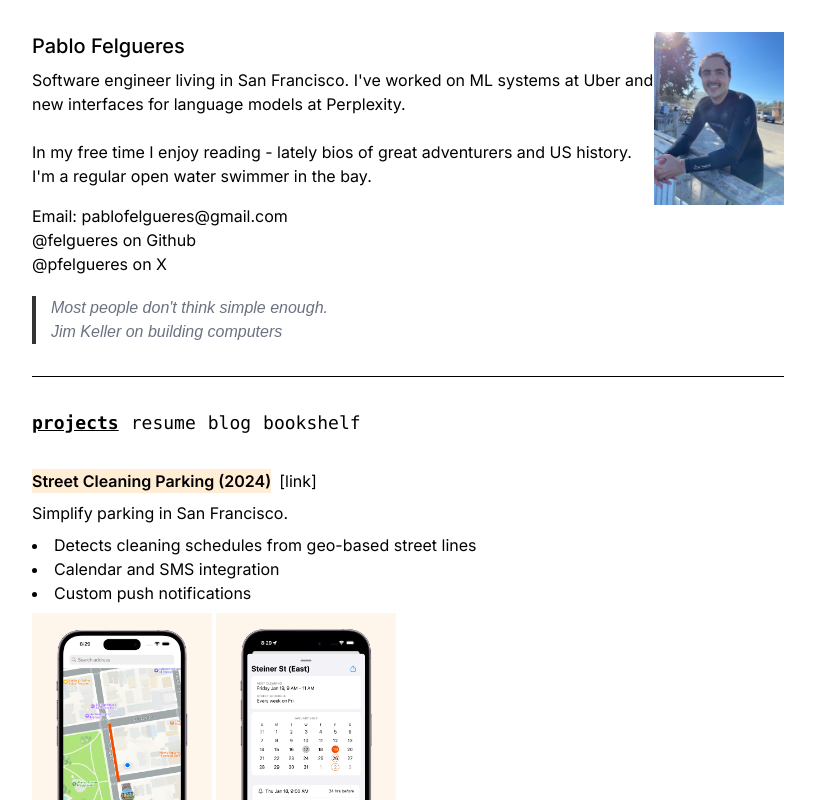
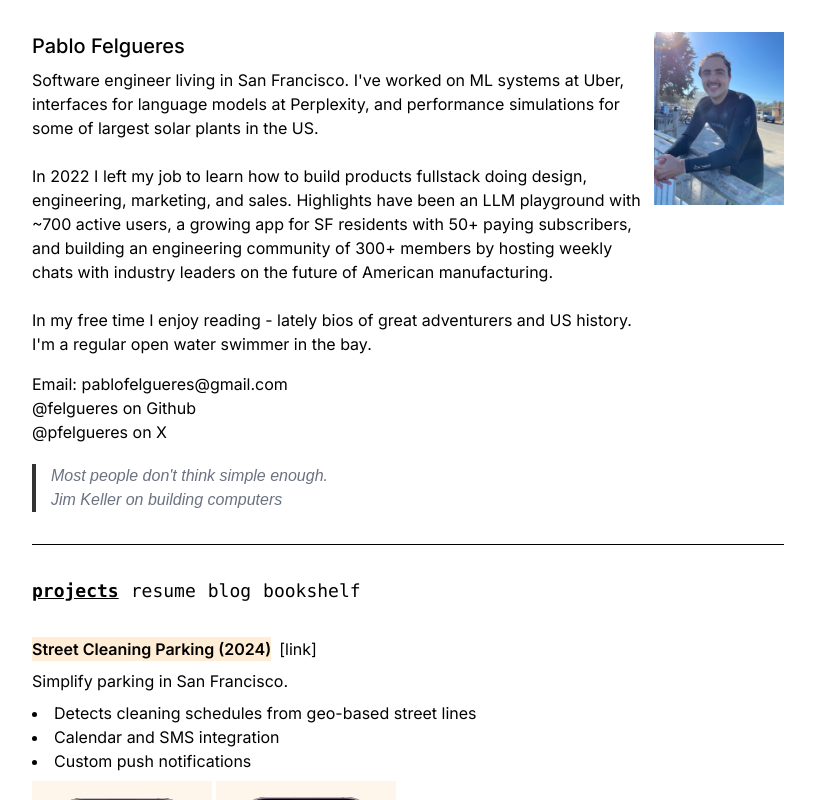
Before and after one commit to felgueres/mysite, a Next.js app: page / in a window 1280 px wide. Shown: the top 800 px of the page, without its empty margins (232-1047 px from the left). Built offline with nearby package versions, Linux system fonts and the light colour scheme.

Commit message:
add about

```diff
--- a/src/pages/index.tsx
+++ b/src/pages/index.tsx
@@ -59,7 +59,11 @@ export default function Home() {
         <div className="flex flex-col">
           <span className="text-xl font-medium mb-2">Pablo Felgueres </span>
           <p className="">
-            Software engineer living in San Francisco. I&apos;ve worked on ML systems at Uber and new interfaces for language models at Perplexity.
+            Software engineer living in San Francisco. I&apos;ve worked on ML systems at Uber, interfaces for language models at Perplexity, and performance simulations for some of largest solar plants in the US.
+            <br />
+            <br />
+            In 2022 I left my job to learn how to build products fullstack doing design, engineering, marketing, and sales.
+            Highlights have been an LLM playground with ~700 active users, a growing app for SF residents with 50+ paying subscribers, and building an engineering community of 300+ members by hosting weekly chats with industry leaders on the future of American manufacturing.
             <br />
             <br />
             In my free time I enjoy reading - lately bios of great adventurers and US history.
```
